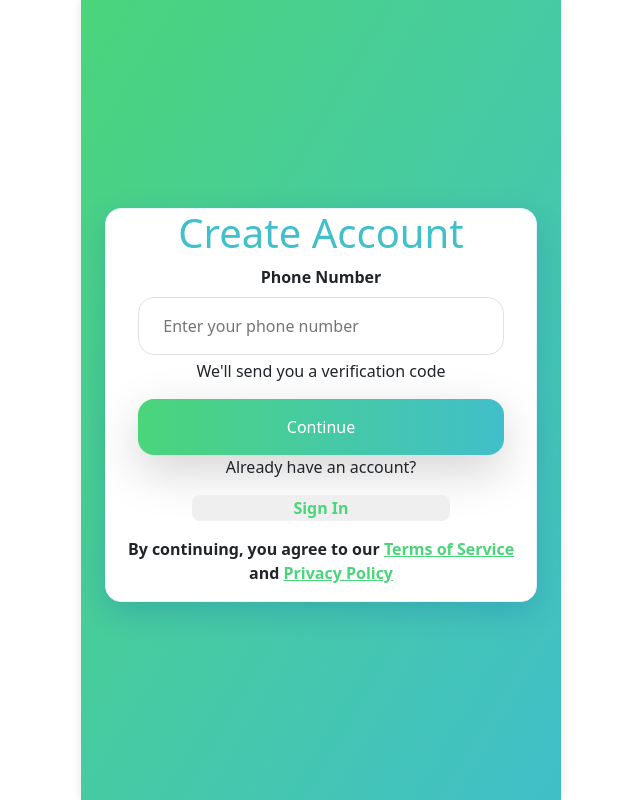
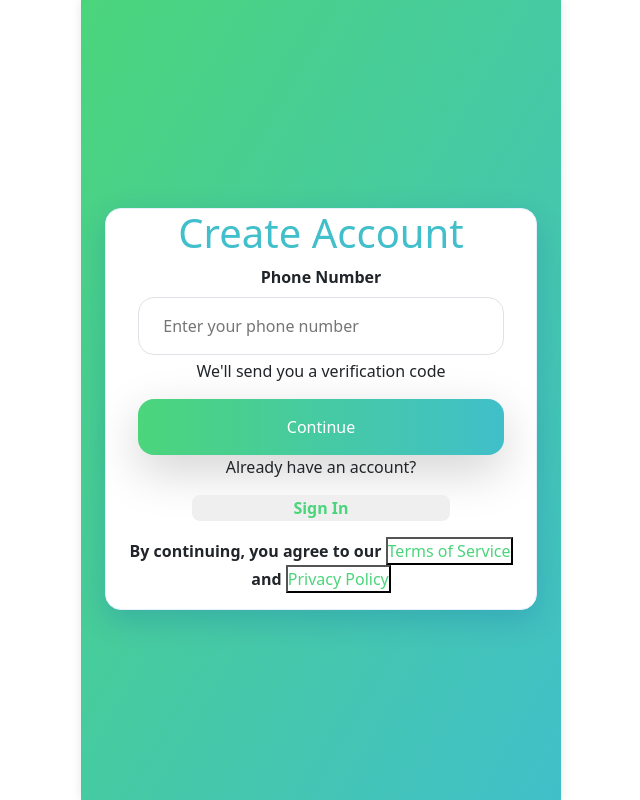
Before and after one commit to hodalor/cedLoan_webMobile, a React (Create React App) app: page /register in a window 1280 px wide. Shown: the whole page, without its empty margins (319-959 px from the left). Built offline with nearby package versions, Linux system fonts and the light colour scheme.

Commit message:
refactor: remove unused imports and replace links with buttons
Remove service worker and web vitals imports that were unused in index.tsx.
Replace anchor tags with button elements in Register page for better accessibility.

```diff
--- a/src/index.tsx
+++ b/src/index.tsx
@@ -2,8 +2,6 @@ import React from 'react';
 import ReactDOM from 'react-dom/client';
 import './index.css';
 import App from './App.js';
-import * as serviceWorkerRegistration from './serviceWorkerRegistration';
-import reportWebVitals from './reportWebVitals';
 
 // Import Bootstrap Icons CSS
 import 'bootstrap-icons/font/bootstrap-icons.css';
--- a/src/pages/Register/Register.js
+++ b/src/pages/Register/Register.js
@@ -95,13 +95,13 @@ const Register = () => {
 
         <div className="mt-6 text-xs text-gray-500 text-center" style={{fontWeight:"bold", padding:"1rem"}}>
           By continuing, you agree to our{' '}
-          <a href="#" className="text-cedi-blue hover:underline transition-colors duration-200">
+          <button type="button" className="text-cedi-blue hover:underline transition-colors duration-200 bg-transparent border-none p-0 cursor-pointer">
             Terms of Service
-          </a>{' '}
+          </button>{' '}
           and{' '}
-          <a href="#" className="text-cedi-blue hover:underline transition-colors duration-200">
+          <button type="button" className="text-cedi-blue hover:underline transition-colors duration-200 bg-transparent border-none p-0 cursor-pointer">
             Privacy Policy
-          </a>
+          </button>
         </div>
       </div>
     </div>
```
